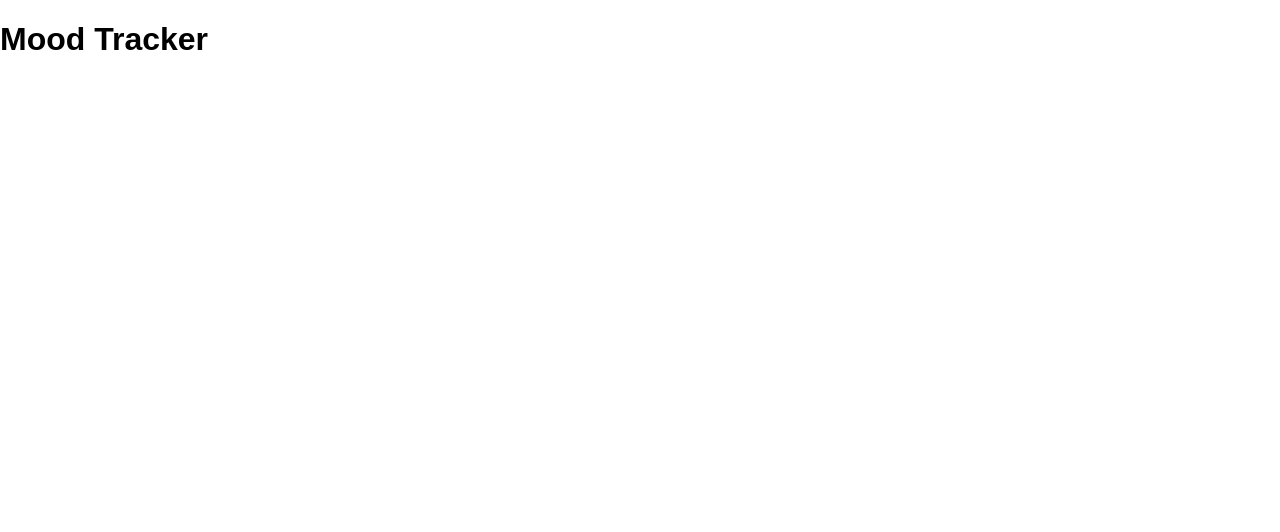
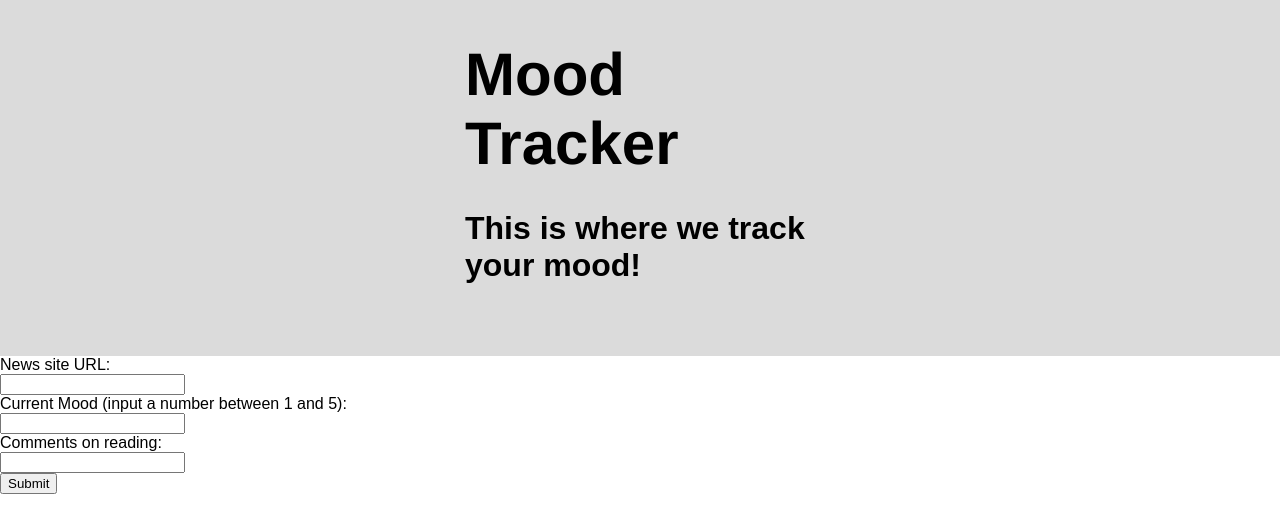
Before and after one commit to UWJS300/Mood-Tracker, a React (Create React App) app in the folder my-app/: page / in a window 1280 px wide. Shown: the top 532 px of the page. Built offline with nearby package versions, Linux system fonts and the light colour scheme.

Commit message:
Added a scetch of a user form, but it's not yet hooked up to Firebase.

```diff
--- a/my-app/src/App.js
+++ b/my-app/src/App.js
@@ -1,12 +1,14 @@
 import React, { Component } from 'react';
 import Header from './Header'
 import './App.css';
+import Userform from './Userform'
 
 class App extends Component {
   render() {
     return (
       <div>
           <Header />
+          <Userform />
         </div>
     );
   }
--- a/my-app/src/Header.css
+++ b/my-app/src/Header.css
@@ -0,0 +1,26 @@
+header {
+  background-color: rgb(219, 219, 219);
+  padding: 40px;
+}
+
+
+header h1 {
+  width: 350px;
+  margin: 0 auto;
+}
+
+header h1 span {
+  display: inline-block;
+  vertical-align: middle;
+}
+
+header h1 .project-title {
+  font-family: 'Helvetica Neue', sans-serif;
+  width: 60%;
+  font-size: 60px;
+}
+
+p {
+    font-family: sans-serif;
+    font-size: 10 px;
+}
--- a/my-app/src/Header.js
+++ b/my-app/src/Header.js
@@ -6,7 +6,8 @@ const Header = (props) => {
   return (
     <header>
       <h1>
-        <span className='car-word'>Mood Tracker</span>
+        <span className='project-title'>Mood Tracker</span>
+        <p className='regular'>This is where we track your mood!</p>
       </h1>
     </header>
   )
--- /dev/null
+++ b/my-app/src/Userform.js
@@ -0,0 +1,25 @@
+import React from 'react'
+
+import './Userform.css'
+
+const Userform = (props) => {
+  return (
+      <form action="firebase">
+
+        News site URL:<br />
+        <input type="text" name="siteUrl" /><br />
+
+        Current Mood (input a number between 1 and 5):<br />
+        <input type="text" name="currentMood" /><br />
+
+        Comments on reading: <br />
+        <input type="text" name="comment" /><br />
+
+        <input type="hidden" name="timeStamp" step="1" />
+        <input type="submit" value="Submit" />
+
+      </form>
+  )
+}
+
+export default Userform
```
Also changed, not shown: my-app/src/database/dataSample.json (added, +34 -0 lines), my-app/src/Userform.css (added).
